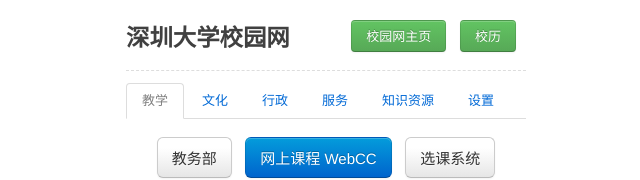
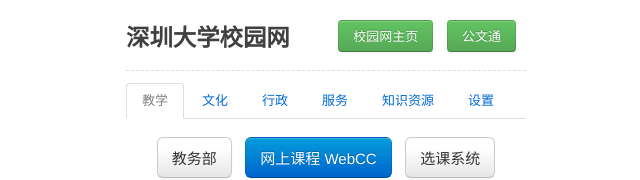
Before and after one commit to szulabs/szu-web-assistant, a plain HTML site: page quick-index.html in a window 1280 px wide. Shown: the top 180 px of the page, without its empty margins (314-954 px from the left). Drawn offline with Linux system fonts and the light colour scheme.

Commit message:
use szu board instead of school calendar.

```diff
--- a/quick-index.html
+++ b/quick-index.html
@@ -87,7 +87,7 @@
   <div id="top">
     <h1 class="lefttext" onselectstart="return false;">深圳大学校园网</h1>
     <a href="http://www.szu.edu.cn/szu.asp" target="_blank" class="btn success">校园网主页</a>
-    <a href="http://www.szu.edu.cn/szu2007/docc/xxxl.asp" target="_blank" class="btn success">校历</a>
+    <a href="http://www.szu.edu.cn/board/read.asp" target="_blank" class="btn success">公文通</a>
   </div>
 
   <ul id="tabs" class="tabs" data-tabs="tabs">
```
